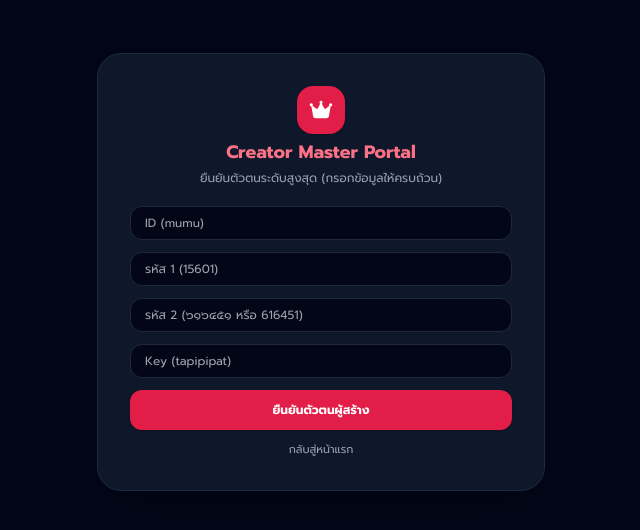
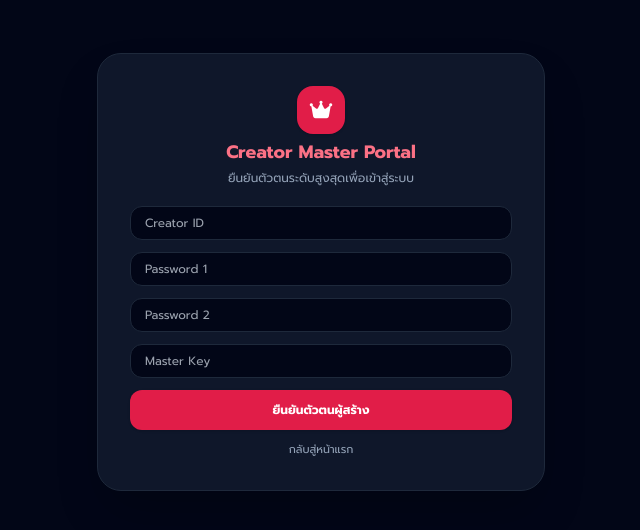
Before and after one commit to love-cardforever/love-card-app, a plain HTML site: page creator.html in a window 1280 px wide. Shown: the part 128-658 px from the top of the page, without its empty margins (319-959 px from the left). Drawn offline with nearby package versions, Linux system fonts and the light colour scheme.

Commit message:
Update creator.html

```diff
--- a/creator.html
+++ b/creator.html
@@ -13,19 +13,19 @@
 </head>
 <body class="p-4 md:p-8 max-w-6xl mx-auto space-y-6">
 
-    <!-- หน้าจอเข้าสู่ระบบผู้สร้างแยกต่างหาก -->
+    <!-- หน้าจอเข้าสู่ระบบผู้สร้างแยกต่างหาก (ซ่อนข้อความรหัสผ่านแล้ว) -->
     <div id="creator-login-screen" class="fixed inset-0 bg-slate-950 flex items-center justify-center p-4 z-50 hidden">
         <div class="bg-slate-900 p-8 rounded-3xl border border-slate-800 shadow-2xl w-full max-w-md space-y-5 text-slate-100">
             <div class="text-center space-y-1">
                 <div class="w-12 h-12 bg-rose-600 text-white rounded-2xl mx-auto flex items-center justify-center text-xl shadow"><i class="fa-solid fa-crown"></i></div>
                 <h1 class="font-bold text-lg text-rose-400">Creator Master Portal</h1>
-                <p class="text-xs text-slate-400">ยืนยันตัวตนระดับสูงสุด (กรอกข้อมูลให้ครบถ้วน)</p>
+                <p class="text-xs text-slate-400">ยืนยันตัวตนระดับสูงสุดเพื่อเข้าสู่ระบบ</p>
             </div>
             <div class="space-y-3">
-                <input type="text" id="c-id" placeholder="ID (mumu)" class="w-full px-3.5 py-2 bg-slate-950 border border-slate-800 rounded-xl text-xs text-white outline-none">
-                <input type="password" id="c-pass1" placeholder="รหัส 1 (15601)" class="w-full px-3.5 py-2 bg-slate-950 border border-slate-800 rounded-xl text-xs text-white outline-none">
-                <input type="password" id="c-pass2" placeholder="รหัส 2 (๖๑๖๔๕๑ หรือ 616451)" class="w-full px-3.5 py-2 bg-slate-950 border border-slate-800 rounded-xl text-xs text-white outline-none">
-                <input type="password" id="c-key" placeholder="Key (tapipipat)" class="w-full px-3.5 py-2 bg-slate-950 border border-slate-800 rounded-xl text-xs text-white outline-none">
+                <input type="text" id="c-id" placeholder="Creator ID" class="w-full px-3.5 py-2 bg-slate-950 border border-slate-800 rounded-xl text-xs text-white outline-none">
+                <input type="password" id="c-pass1" placeholder="Password 1" class="w-full px-3.5 py-2 bg-slate-950 border border-slate-800 rounded-xl text-xs text-white outline-none">
+                <input type="password" id="c-pass2" placeholder="Password 2" class="w-full px-3.5 py-2 bg-slate-950 border border-slate-800 rounded-xl text-xs text-white outline-none">
+                <input type="password" id="c-key" placeholder="Master Key" class="w-full px-3.5 py-2 bg-slate-950 border border-slate-800 rounded-xl text-xs text-white outline-none">
                 <button onclick="handleCreatorLogin()" class="w-full py-3 bg-rose-600 hover:bg-rose-700 text-white font-bold rounded-xl text-xs shadow transition mt-1">ยืนยันตัวตนผู้สร้าง</button>
                 <a href="index.html" class="block text-center text-[11px] text-slate-400 hover:underline">กลับสู่หน้าแรก</a>
             </div>
@@ -85,8 +85,7 @@
             const p2 = document.getElementById('c-pass2').value.trim();
             const key = document.getElementById('c-key').value.trim();
 
-            // รองรับทั้งเลขอรบิกและเลขไทย (๖๑๖๔๕๑ / 616451)
-            const isValidP2 = (p2 === '616451' || p2 === '๖๑๖๔๕១');
+            const isValidP2 = (p2 === '616451' || p2 === '๖๑๖๔๕๑');
 
             if (id === 'mumu' && p1 === '15601' && isValidP2 && key === 'tapipipat') {
                 localStorage.setItem('creator_logged', 'true');
@@ -115,7 +114,7 @@
                     users.forEach(u => {
                         uList.innerHTML += `
                             <div class="p-3 bg-slate-900 rounded-xl text-xs border border-slate-700 flex justify-between items-center">
-                                <div><b>ID: ${u.id}</b> | ชื่อ: ${u.name} | อีเมล: ${u.email} | คู่รักID: ${u.coupleId || 'ไม่มี'}</div>
+                                <div><b>ID: ${u.id}</b> | ชื่อ: ${u.name} | อีเมล: ${u.email || '-'} | คู่รักID: ${u.coupleId || 'ไม่มี'}</div>
                                 <button onclick="permanentDeleteUser('${u.id}')" class="px-3 py-1 bg-red-600 text-white rounded-lg text-[10px] font-bold">ลบถาวร</button>
                             </div>
                         `;
```
